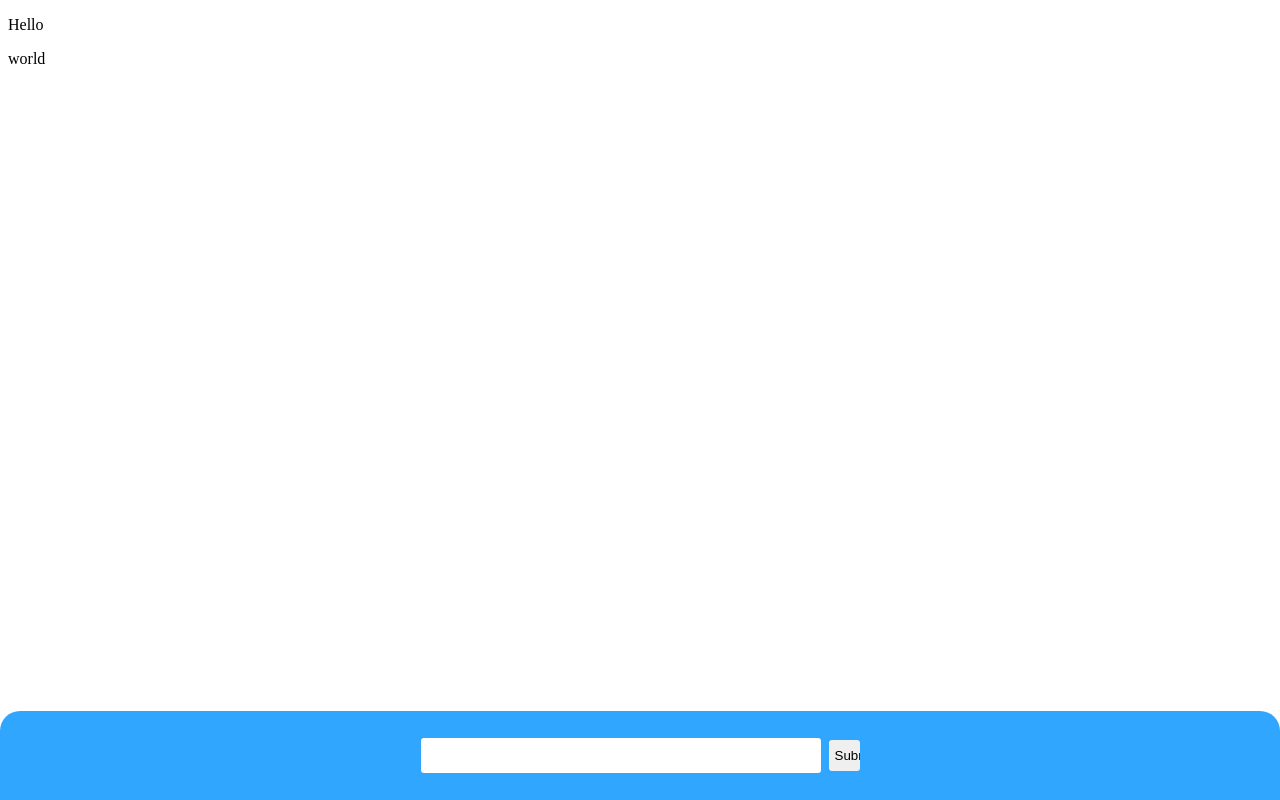
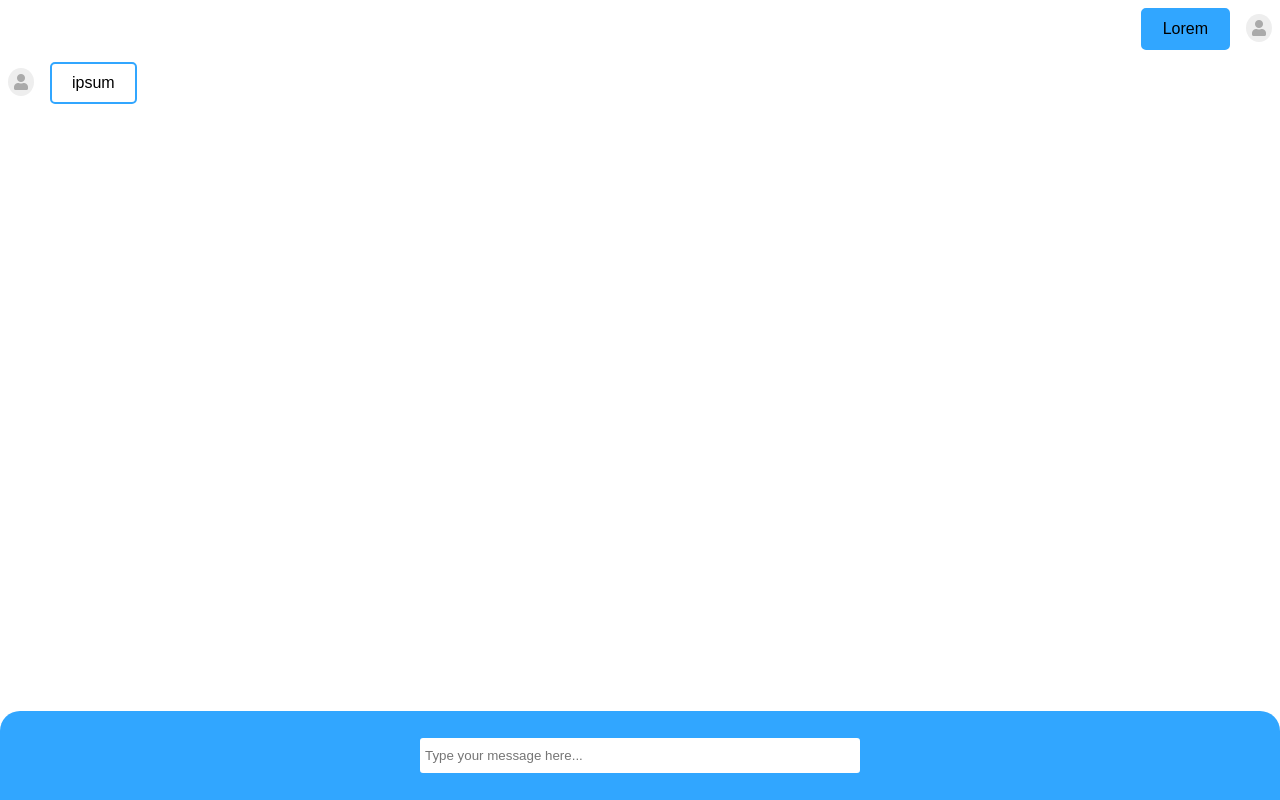
Before and after one commit to DoctorMod/OrbitIM, a plain HTML site: page index.html in a window 1280 px wide. Drawn offline with Linux system fonts and the light colour scheme.

Commit message:
I may have kinda gone overboard and have done like pretty much all of it

```diff
--- a/index.html
+++ b/index.html
@@ -5,18 +5,27 @@
   <meta charset="UTF-8">
   <meta name="viewport" content="width=device-width, initial-scale=1.0">
   <link rel="stylesheet" href="style.css">
+  <link rel="stylesheet" href="other\fontawesome\css\all.css">
   <title>Orbit IM</title>
 </head>
 
 <body>
   <div class="main" id="main">
-    <p class="them">Hello</p>
-    <p class="you">world</p>
+    <i class="fas fa-user Right Icon"></i>
+    <div class="Bubble Blue">
+      <p class="them">Lorem</p>
+    </div>
+    <div class="divider"></div>
+    <i class="fas fa-user Left Icon"></i>
+    <div class="Bubble White">
+      <p class="you">ipsum</p>
+    </div>
+    <div class="divider"></div>
   </div>
-  <form id="sendbox" class="send-module" onsubmit="sendmsg(); return false;" method="post">
-    <input type="text" id="input" name="input">
-    <input type="submit" id="submit" name="submit">
+  <form id="sendbox" class="send-module" onsubmit="return false;" method="post">
+    <input type="text" id="input" name="input" maxlength="34" placeholder="Type your message here...">
   </form>
+  <script src="script.js"></script>
 </body>
 
 </html>
--- a/script.js
+++ b/script.js
@@ -1,3 +1,20 @@
 function sendmsg(input) {
-  console.log(input)
+  CreateMessage(document.getElementById('input').value);
+  document.getElementById('input').value = "";
 }
+
+document.getElementById('sendbox').addEventListener("submit", sendmsg);
+
+function CreateMessage(message) {
+
+  var icon = document.createElement("i");
+  icon.classList.add("fas", "fa-user", "Left", "Icon");
+  var bubble = document.createElement("div");
+  bubble.classList.add("Bubble", "White");
+  bubble.innerHTML = '<p class="you">' + message + '</p>';
+  var divider = document.createElement("div");
+  divider.classList.add("divider");
+  document.getElementById('main').appendChild(icon);
+  document.getElementById('main').appendChild(bubble);
+  document.getElementById('main').appendChild(divider);
+}
--- a/style.css
+++ b/style.css
@@ -1,5 +1,5 @@
 body {
-
+  font-family: sans-serif;
 }
 
 .send-module {
@@ -16,16 +16,61 @@ body {
 
 .send-module #input {
   border-radius: 5px;
-  width: 400px;
-  padding: 10px 0px;
+  width: 430px;
+  padding: 10px 5px;
   border: solid 2px #31A6ff;
   outline: none;
 }
 
-.send-module #submit {
+.main .them {
+  text-align: right;
+  margin: 0;
+}
+
+.main .you {
+  text-align: left;
+  margin: 0;
+}
+
+.Bubble {
+  border: solid 2px #31A6ff;
   border-radius: 5px;
-  width: 35px;
-  height: 35px;
-  border: solid 2px #31A6ff;
-  outline: none;
+  padding: 10px 20px;
+  text-align: center;
+  position: absolute;
 }
+
+.Icon {
+  color: #aaa;
+  border-radius: 100%;
+  background-color: #eee;
+  padding: 6px;
+  margin-top: 6px;
+}
+
+.Right {
+  float: right;
+}
+
+.Left {
+  float: left;
+}
+
+.divider {
+  clear: both;
+  margin-bottom: 20px;
+}
+
+.Blue {
+  right: 50px;
+  background-color: #31A6ff;
+}
+
+.Bubble p {
+  max-width: 500px;
+}
+
+.White {
+  left: 50px;
+  background-color: #fff;
+}
```
